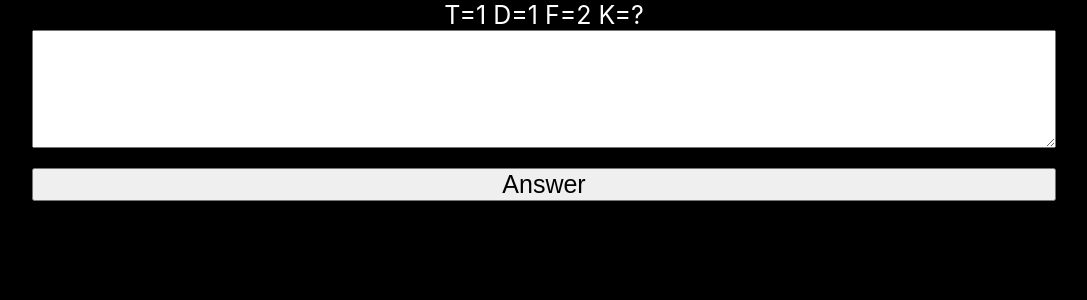
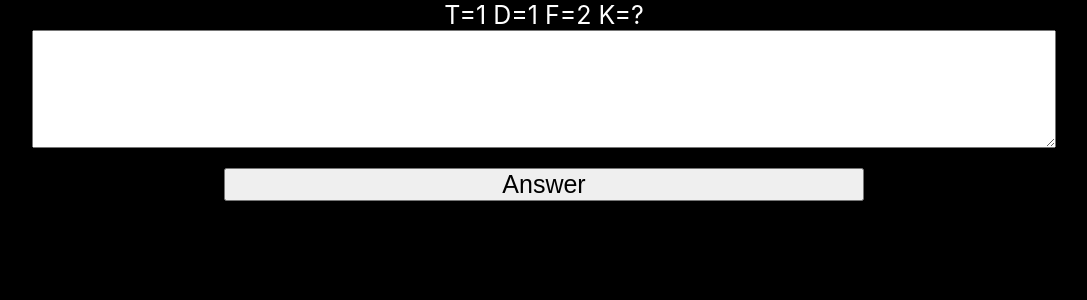
Before and after one commit to Taiyaki256/fes-esc-web, a Next.js app: page /escape in a window 1280 px wide. Shown: the top 300 px of the page, without its empty margins (96-1183 px from the left). Built offline with nearby package versions, Linux system fonts and the light colour scheme.

Commit message:
btn text

```diff
--- a/pages/escape.tsx
+++ b/pages/escape.tsx
@@ -1,10 +1,48 @@
-import { ReactElement } from "react";
+import { ReactElement, SetStateAction, useState } from "react";
 import styles from "styles/esc.module.scss";
 import Layout from 'components/layout/Layout'
 
 
+
 const Escape = () => {
-  const pages = 0;
+  const [pages, setPages] = useState(0);
+  const [text, setText] = useState("");
+
+  const textArea = () => {
+    return (
+      <div className={styles.textBox}>
+        <textarea rows={4} className={styles.textBox0} value={text} onChange={changeText}></textarea>
+      </div>
+    )
+  }
+  const ansBtn = () => {
+    return (
+      <div className={styles.answerButton}>
+        <button className={styles.ansBtn} onClick={() => onClick()}>Answer</button>
+      </div>
+    )
+  }
+  const onClick = () => {
+    console.log("a");
+    console.log("pages: " + pages);
+    console.log("text: " + text);
+    if (text == "43" && pages == 0) {
+      setPages(1);
+    }
+    if (text == "13" && pages == 1) {
+      setPages(2);
+    }
+    if (text == "POOL" && pages == 2) {
+      setPages(3);
+    }
+    if (text == "12" && pages == 3) {
+      setPages(4);
+    }
+    setText("");
+  }
+  const changeText = (e: { target: { value: SetStateAction<string>; }; }) => {
+    setText(e.target.value);
+  };
   switch (pages) {
     case 0:
       return (
@@ -15,13 +53,75 @@ const Escape = () => {
             <div className={styles.question}>
               <p>T=1 D=1 F=2 K=?</p>
             </div>
-            <div className={styles.textBox}>
-              <textarea rows={4} className={styles.textBox0}></textarea>
+            {textArea()}
+            <div className={styles.mainBottom}>
+              {ansBtn()}
+            </div>
+          </div>
+        </>
+      )
+    case 1:
+      return (
+        <>
+          <div className={styles.main}>
+            <div className={styles.mainTop}>
+            </div>
+            <div className={styles.question}>
+              <p>場所 教卓のしたとか</p>
+            </div>
+            {textArea()}
+            <div className={styles.mainBottom}>
+              {ansBtn()}
+            </div>
+          </div>
+        </>
+      )
+    case 2:
+      return (
+        <>
+          <div className={styles.main}>
+            <div className={styles.mainTop}>
+            </div>
+            <div className={styles.question}>
+              <p>WD=木,RM=部屋,DR=人形,PL=?</p>
+            </div>
+            {textArea()}
+            <div className={styles.mainBottom}>
+              {ansBtn()}
+            </div>
+          </div>
+        </>
+      )
+    case 3:
+      return (
+        <>
+          <div className={styles.main}>
+            <div className={styles.mainTop}>
+            </div>
+            <div className={styles.question}>
+              <p>0,1,1,2,3,5,V,13,21,34,55…の時 X=?
+                1,W,27,64,125,216…の時 Y=?
+                3.1,X,1,5,9,2,6,5…の時 Z=?
+                X+Y-Z=A
+                A を答えよ</p>
+            </div>
+            {textArea()}
+            <div className={styles.mainBottom}>
+              {ansBtn()}
+            </div>
+          </div>
+        </>
+      )
+    case 4:
+      return (
+        <>
+          <div className={styles.main}>
+            <div className={styles.mainTop}>
+            </div>
+            <div className={styles.question}>
+              <p>暗証番号 4614</p>
             </div>
             <div className={styles.mainBottom}>
-              <div className={styles.answerButton}>
-                <button className={styles.ansBtn}>Answer</button>
-              </div>
             </div>
           </div>
         </>
--- a/styles/esc.module.scss
+++ b/styles/esc.module.scss
@@ -50,7 +50,7 @@
         padding:0;
         margin-left: auto;
         margin-right: auto;
-        width: 80%;
+        width: 50%;
         height: 100%;
         font-size: 25px;
     }
```
